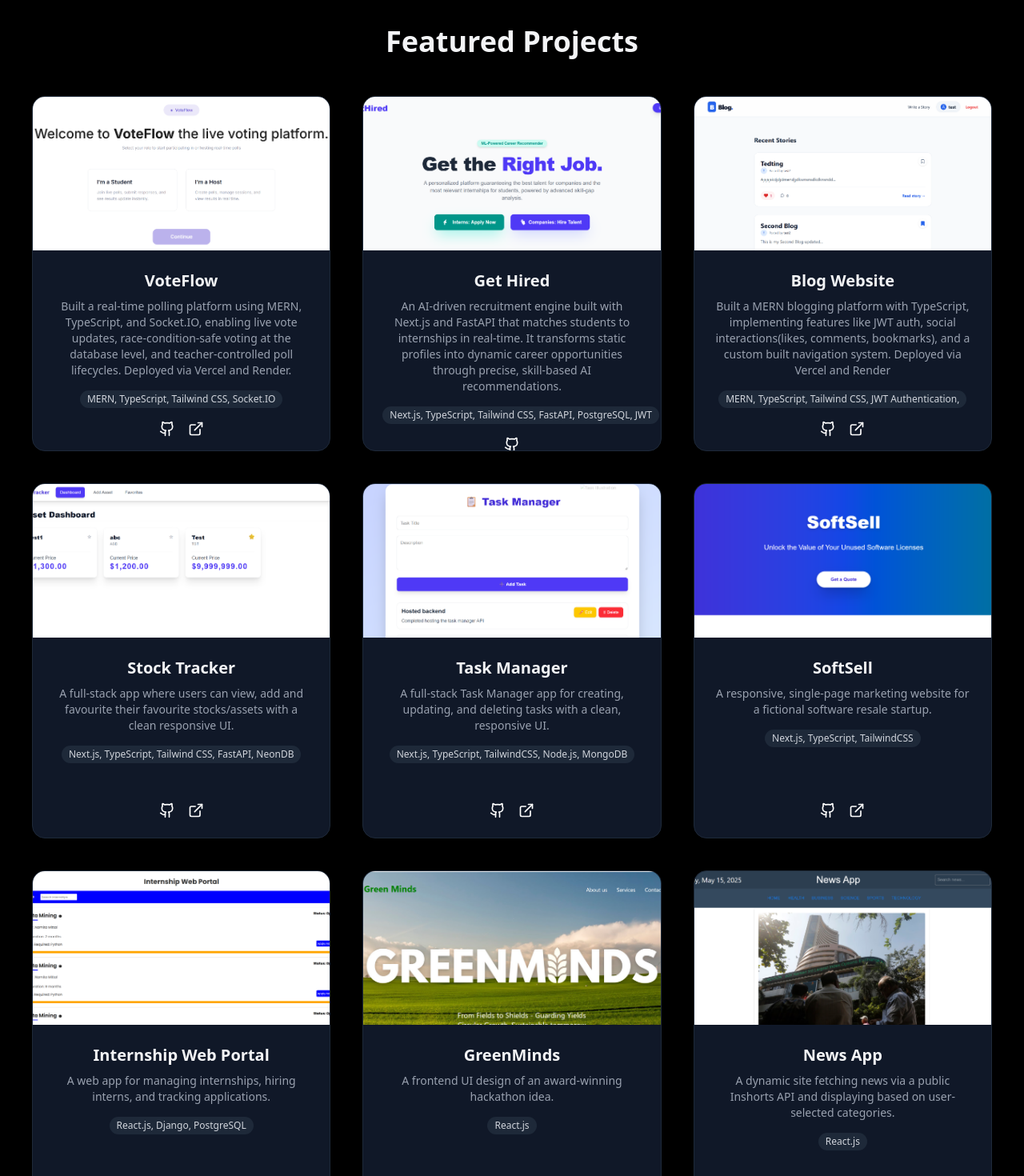
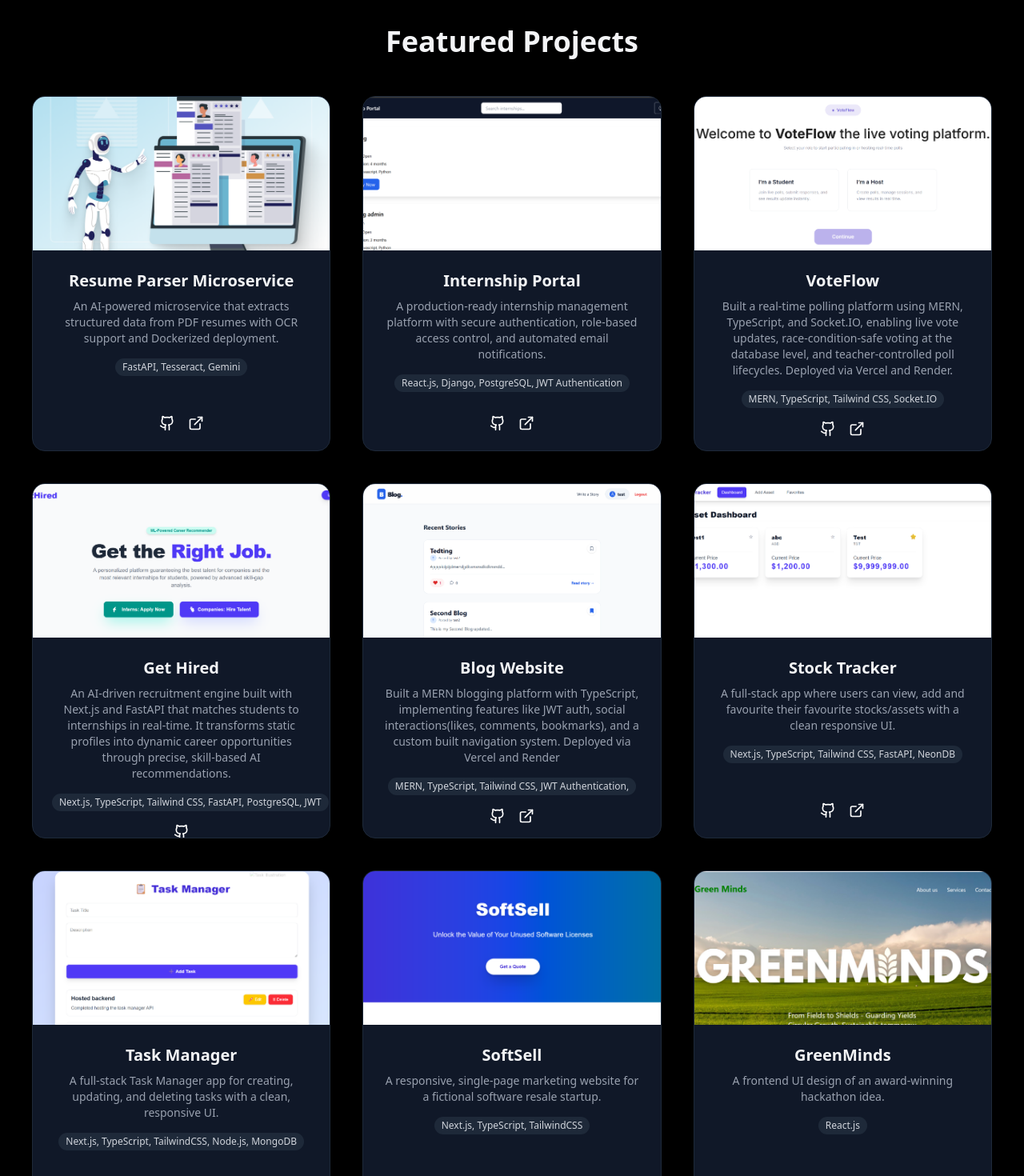
Before and after one commit to kanishqdhangar/portfolio, a React (Vite) app: page / in a window 1280 px wide. Shown: the part 4320-5790 px from the top of the page at 80% size. Built offline with nearby package versions, Linux system fonts and the light colour scheme.

Commit message:
Added resume parser

```diff
--- a/src/components/Contact.tsx
+++ b/src/components/Contact.tsx
@@ -135,7 +135,7 @@ const Contact = () => {
                     className="border-gray-950 bg-gray-900 text-white hover:bg-gray-700"
                     asChild
                   >
-                    <a href="https://drive.google.com/file/d/1qPtQw2XlggZx1E1FJh3_CxrGx8A-Mt2d/view?usp=drive_link" target="_blank" rel="noopener noreferrer" className="text-white">
+                    <a href="https://drive.google.com/file/d/16UPOboRBpvbTk_YNUBDOVWwCYxw1Xmfw/view?usp=sharing" target="_blank" rel="noopener noreferrer" className="text-white">
                       View Resume
                     </a>
                   </Button>
--- a/src/components/Projects.tsx
+++ b/src/components/Projects.tsx
@@ -3,6 +3,24 @@ import { ExternalLink, Github } from "lucide-react";
 import { Badge } from "@/components/ui/badge";
 
 const projects = [
+  {
+    title: "Resume Parser Microservice",
+    description:
+      "An AI-powered microservice that extracts structured data from PDF resumes with OCR support and Dockerized deployment.",
+    tech: "FastAPI, Tesseract, Gemini",
+    image: "/resume-parser.webp",
+    github: "https://github.com/kanishqdhangar/resume-parser",
+    live: "https://resume-parser-sgtj.onrender.com/api/resume/parse",
+  },
+  {
+    title: "Internship Portal",
+    description:
+      "A production-ready internship management platform with secure authentication, role-based access control, and automated email notifications.",
+    tech: "React.js, Django, PostgreSQL, JWT Authentication",
+    image: "/internship-portal.png",
+    github: "https://github.com/kanishqdhangar/internship-portal",
+    live: "https://internship-portal-woad.vercel.app/",
+  },
   {
     title: "VoteFlow",
     description: "Built a real-time polling platform using MERN, TypeScript, and Socket.IO, enabling live vote updates, race-condition-safe voting at the database level, and teacher-controlled poll lifecycles. Deployed via Vercel and Render.",
@@ -55,15 +73,6 @@ const projects = [
     image: "/SoftSell.png",
     github: "https://github.com/kanishqdhangar/softsell",
     live: "https://softsell-alpha-amber.vercel.app/",
-  },
-  {
-    title: "Internship Web Portal",
-    description:
-      "A web app for managing internships, hiring interns, and tracking applications.",
-    tech: "React.js, Django, PostgreSQL",
-    image: "/internshipPortal.png",
-    github: "https://github.com/kanishqdhangar/Internship-Web-Portal",
-    live: "",
   },
   {
     title: "GreenMinds",
```
Also changed, not shown: public/internship-portal.png (added), public/resume-parser.webp (added).
